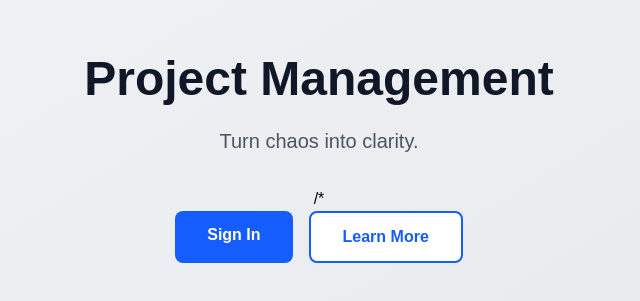
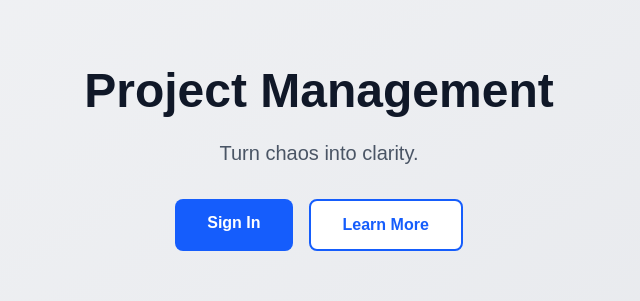
Before and after one commit to Christopher-Holland/ProjectManager, a Next.js app: page / in a window 1280 px wide. Shown: the part 241-542 px from the top of the page, without its empty margins (321-961 px from the left). Built offline with nearby package versions, Linux system fonts and the light colour scheme; what @stackframe/stack would draw is missing.

Commit message:
Update: Fixed some styling issues with the login screen

```diff
--- a/app/globals.css
+++ b/app/globals.css
@@ -10,3 +10,37 @@ body {
   font-family: Arial, Helvetica, sans-serif;
   @apply bg-white dark:bg-gray-900;
 }
+
+/* Stack Auth SignIn component text color customization */
+/* Target all text within the sign-in wrapper */
+.stack-signin-wrapper {
+  color: #1f2937; /* Light mode text color - change to your desired color */
+}
+
+.stack-signin-wrapper * {
+  color: inherit; /* Inherit from parent, or set specific colors below */
+}
+
+/* Dark mode text colors */
+.dark .stack-signin-wrapper {
+  color: #f3f4f6; /* Dark mode text color - change to your desired color */
+}
+
+/* More specific targeting (if needed) */
+.stack-signin-wrapper h1,
+.stack-signin-wrapper h2,
+.stack-signin-wrapper h3,
+.stack-signin-wrapper p,
+.stack-signin-wrapper label,
+.stack-signin-wrapper span {
+  color: #1f2937; /* Light mode - adjust as needed */
+}
+
+.dark .stack-signin-wrapper h1,
+.dark .stack-signin-wrapper h2,
+.dark .stack-signin-wrapper h3,
+.dark .stack-signin-wrapper p,
+.dark .stack-signin-wrapper label,
+.dark .stack-signin-wrapper span {
+  color: #f3f4f6; /* Dark mode - adjust as needed */
+}
--- a/app/page.tsx
+++ b/app/page.tsx
@@ -3,16 +3,16 @@ import Link from "next/link";
 
 export default function Home() {
   return (
-    <div className="min-h-screen bg-gradient-to-br from-gray-100 to-gray-200 flex items-center justify-center">
+    <div className="min-h-screen bg-gradient-to-br from-gray-100 to-gray-200 dark:from-gray-900 dark:to-gray-800 flex items-center justify-center">
       <div className="container mx-auto px-4 py-16">
         <div className="text-center">
-          <h1 className="text-5xl font-bold text-gray-900 mb-6">
+          <h1 className="text-5xl font-bold text-gray-900 dark:text-gray-100 mb-6">
             Project Management
           </h1>
-          <p className="text-xl text-gray-600 mb-8 max-w-2xl mx-auto">
+          <p className="text-xl text-gray-600 dark:text-gray-400 mb-8 max-w-2xl mx-auto">
             Turn chaos into clarity.
           </p>
-          /*<div className="flex gap-4 justify-center">
+          <div className="flex gap-4 justify-center">
             <Link
               href="/sign-in"
               className="bg-blue-600 text-white px-8 py-3 rounded-lg font-semibold hover:bg-blue-700 transition-colors"
--- a/app/sign-in/page.tsx
+++ b/app/sign-in/page.tsx
@@ -19,15 +19,15 @@ export default function SignInPage() {
     // If user exists, show loading while redirecting
     if (user) {
         return (
-            <div className="min-h-screen flex items-center justify-center bg-gradient-to-br from-gray-100 to-gray-200">
-                <div className="text-gray-600">Redirecting to dashboard...</div>
+            <div className="min-h-screen flex items-center justify-center bg-gradient-to-br from-gray-100 to-gray-200 dark:from-gray-900 dark:to-gray-800">
+                <div className="text-gray-600 dark:text-gray-400">Redirecting to dashboard...</div>
             </div>
         );
     }
 
     return (
-        <div className="min-h-screen flex items-center justify-center bg-gradient-to-br from-gray-100 to-gray-200">
-            <div className="max-w-md w-full space-y-8">
+        <div className="min-h-screen flex items-center justify-center bg-gradient-to-br from-gray-100 to-gray-200 dark:from-gray-900 dark:to-gray-800">
+            <div className="max-w-md w-full space-y-8 stack-signin-wrapper">
                 <SignIn />
             </div>
         </div>
```
